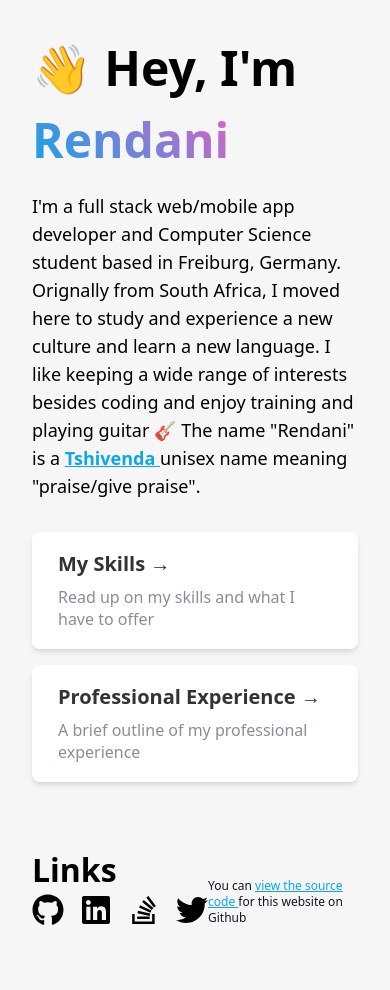
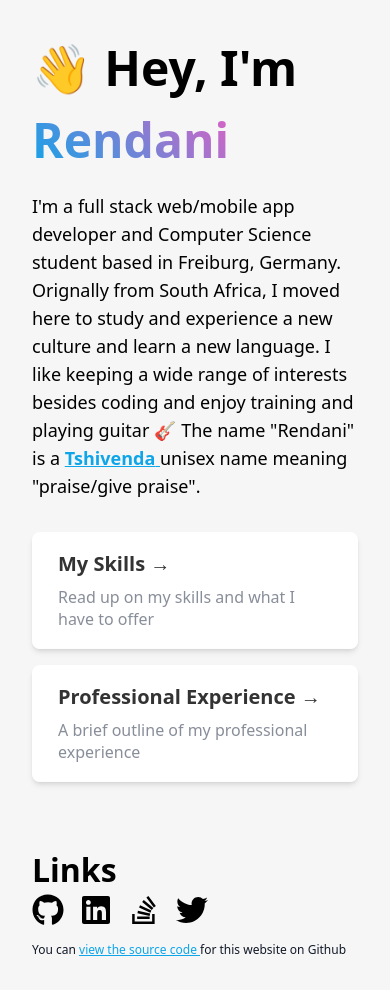
Before and after one commit to Renni771/rendanigangazhe.com, an Astro site: page / in a window 390 px wide. Before the commit the page ends 958 px from the top, so only its background shows below. Built offline with nearby package versions, Linux system fonts and the light colour scheme; Astro itself is replaced by a stand-in of ours.

Commit message:
chore: Make source code link positioning more mobile friendly

```diff
--- a/src/pages/index.astro
+++ b/src/pages/index.astro
@@ -48,9 +48,9 @@ const websiteRepo = "https://github.com/Renni771/rendanigangazhe.com";
       </div>
     </main>
 
-    <footer class="flex justify-between items-end">
+    <footer class="flex justify-between flex-col md:flex-row gap-4">
       <Links />
-      <p class="text-gray-900 font-light text-xs">
+      <p class="text-gray-900 font-light text-xs sm:self-end">
         You can
         <a class="text-sky-500 underline" target="_blank" href={websiteRepo}>
           view the source code
```
